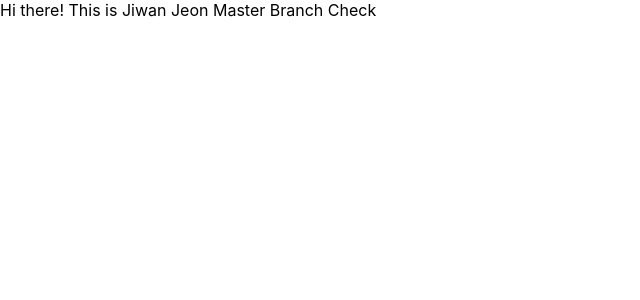
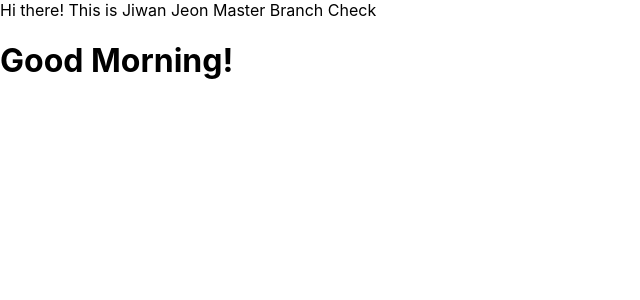
Before and after one commit to jiwanjeon/DoThatThang, a React (Create React App) app: page / in a window 1280 px wide. Shown: the top 300 px of the page, without its empty margins (0-640 px from the left). Built offline with nearby package versions, Linux system fonts and the light colour scheme.

Commit message:
Add: add one more sentence for checking github action

```diff
--- a/src/App.tsx
+++ b/src/App.tsx
@@ -2,7 +2,10 @@ import React from "react";
 
 function App() {
   return (
-    <div className="App">Hi there! This is Jiwan Jeon Master Branch Check</div>
+    <div className="App">
+      Hi there! This is Jiwan Jeon Master Branch Check
+      <h1>Good Morning!</h1>
+    </div>
   );
 }
 
```
